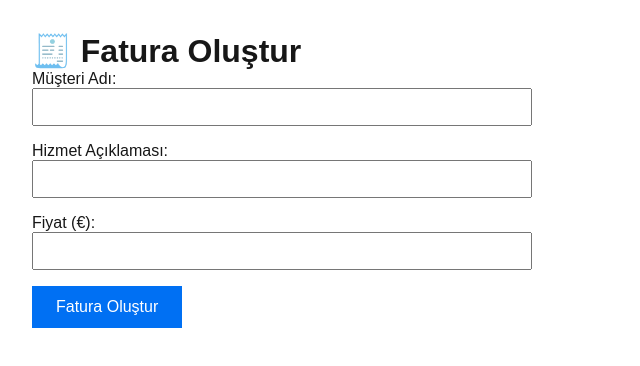
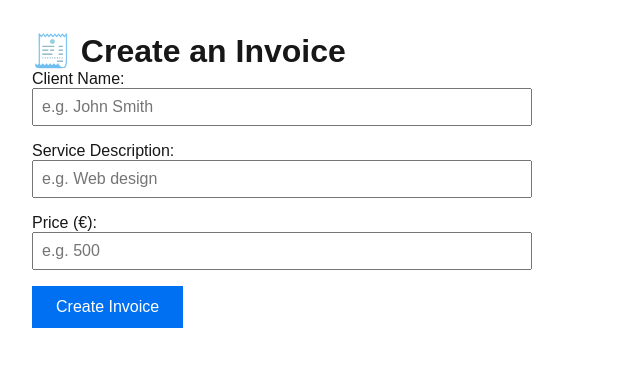
Before and after one commit to eren-turkoglu/invoice-saas, a Next.js app: page / in a window 1280 px wide. Shown: the top 366 px of the page, without its empty margins (0-640 px from the left). Built offline with nearby package versions, Linux system fonts and the light colour scheme.

Commit message:
English version + improved UI

```diff
--- a/pages/api/generate.ts
+++ b/pages/api/generate.ts
@@ -3,32 +3,31 @@ import { PDFDocument, rgb } from 'pdf-lib';
 
 export default async function handler(req: NextApiRequest, res: NextApiResponse) {
   if (req.method !== 'POST') {
-    res.status(405).end('Sadece POST desteklenir');
+    res.status(405).end('Only POST requests are allowed');
     return;
   }
 
   const { clientName, serviceDesc, price } = req.body;
 
   const pdfDoc = await PDFDocument.create();
-  const page = pdfDoc.addPage([595, 842]); // A4 boyut
+  const page = pdfDoc.addPage([595, 842]); // A4 size
 
   const { height } = page.getSize();
-  const fontSize = 24;
 
-  page.drawText('Fatura', {
+  page.drawText('INVOICE', {
     x: 50,
     y: height - 60,
-    size: fontSize,
+    size: 24,
     color: rgb(0.2, 0.2, 0.8),
   });
 
-  page.drawText(`Musteri: ${clientName}`, { x: 50, y: height - 120, size: 14 });
-  page.drawText(`Hizmet: ${serviceDesc}`, { x: 50, y: height - 140, size: 14 });
-  page.drawText(`Fiyat: ${price} €`, { x: 50, y: height - 160, size: 14 });
+  page.drawText(`Client: ${clientName}`, { x: 50, y: height - 120, size: 14 });
+  page.drawText(`Service: ${serviceDesc}`, { x: 50, y: height - 140, size: 14 });
+  page.drawText(`Total: €${price}`, { x: 50, y: height - 160, size: 14 });
 
   const pdfBytes = await pdfDoc.save();
 
   res.setHeader('Content-Type', 'application/pdf');
-  res.setHeader('Content-Disposition', 'attachment; filename=fatura.pdf');
+  res.setHeader('Content-Disposition', 'attachment; filename=invoice.pdf');
   res.send(Buffer.from(pdfBytes));
 }
--- a/pages/index.tsx
+++ b/pages/index.tsx
@@ -4,43 +4,78 @@ export default function Home() {
   const [clientName, setClientName] = useState('');
   const [serviceDesc, setServiceDesc] = useState('');
   const [price, setPrice] = useState('');
+  const [loading, setLoading] = useState(false);
+  const [success, setSuccess] = useState(false);
+  const [error, setError] = useState(false);
 
   const handleSubmit = async (e: React.FormEvent) => {
     e.preventDefault();
+    setLoading(true);
+    setSuccess(false);
+    setError(false);
 
+    try {
       const response = await fetch('/api/generate', {
         method: 'POST',
         headers: { 'Content-Type': 'application/json' },
         body: JSON.stringify({ clientName, serviceDesc, price })
       });
 
-    if (!response.ok) {
-      alert('PDF oluşturulamadı.');
-      return;
-    }
+      if (!response.ok) throw new Error('Network error');
 
       const blob = await response.blob();
       const url = window.URL.createObjectURL(blob);
       const a = document.createElement('a');
       a.href = url;
-    a.download = 'fatura.pdf';
+      a.download = 'invoice.pdf';
       a.click();
+      setSuccess(true);
+    } catch (err) {
+      setError(true);
+    } finally {
+      setLoading(false);
+    }
   };
 
   return (
     <main style={{ padding: '2rem', fontFamily: 'Arial' }}>
-      <h1>🧾 Fatura Oluştur</h1>
+      <h1>🧾 Create an Invoice</h1>
       <form onSubmit={handleSubmit} style={{ maxWidth: 500 }}>
-        <label>Müşteri Adı:</label>
-        <input type="text" value={clientName} onChange={(e) => setClientName(e.target.value)} required style={inputStyle} />
+        <label>Client Name:</label>
+        <input
+          type="text"
+          value={clientName}
+          onChange={(e) => setClientName(e.target.value)}
+          required
+          placeholder="e.g. John Smith"
+          style={inputStyle}
+        />
 
-        <label>Hizmet Açıklaması:</label>
-        <input type="text" value={serviceDesc} onChange={(e) => setServiceDesc(e.target.value)} required style={inputStyle} />
+        <label>Service Description:</label>
+        <input
+          type="text"
+          value={serviceDesc}
+          onChange={(e) => setServiceDesc(e.target.value)}
+          required
+          placeholder="e.g. Web design"
+          style={inputStyle}
+        />
 
-        <label>Fiyat (€):</label>
-        <input type="number" value={price} onChange={(e) => setPrice(e.target.value)} required style={inputStyle} />
+        <label>Price (€):</label>
+        <input
+          type="number"
+          value={price}
+          onChange={(e) => setPrice(e.target.value)}
+          required
+          placeholder="e.g. 500"
+          style={inputStyle}
+        />
 
-        <button type="submit" style={buttonStyle}>Fatura Oluştur</button>
+        <button type="submit" style={buttonStyle}>Create Invoice</button>
+
+        {loading && <p>Generating PDF...</p>}
+        {success && <p style={{ color: 'green' }}>Invoice created successfully ✅</p>}
+        {error && <p style={{ color: 'red' }}>Something went wrong ❌</p>}
       </form>
     </main>
   );
```
Lines whose indentation alone changed are shown as unchanged.
